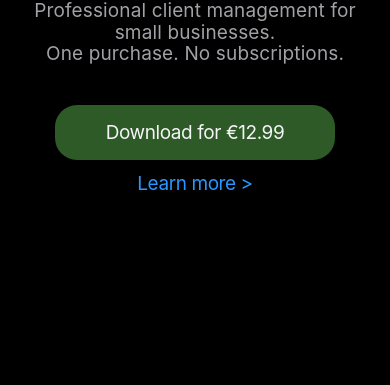
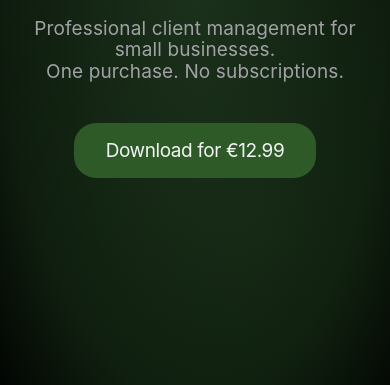
Before and after one commit to daraghbee/GetClientBase, a plain HTML site: page index.html in a window 390 px wide. Shown: the part 459-844 px from the top of the page. Drawn offline with Linux system fonts and the light colour scheme.

Commit message:
Update index.html

````diff
--- a/index.html
+++ b/index.html
@@ -79,13 +79,40 @@
     /* Hero Section */
     .hero {
         min-height: 100vh;
-        background: #000;
+        background: radial-gradient(ellipse at center, #1a2e1a 0%, #0d1a0d 70%, #000 100%);
         display: flex;
         align-items: center;
         justify-content: center;
         text-align: center;
         position: relative;
         padding-top: 44px;
+        overflow: hidden;
+    }
+
+    .hero::before {
+        content: '';
+        position: absolute;
+        top: 0;
+        left: 0;
+        right: 0;
+        bottom: 0;
+        background:
+            radial-gradient(circle at 20% 30%, rgba(45, 90, 39, 0.15) 0%, transparent 50%),
+            radial-gradient(circle at 80% 70%, rgba(45, 90, 39, 0.1) 0%, transparent 50%);
+        animation: subtleMove 20s ease-in-out infinite;
+    }
+
+    @keyframes subtleMove {
+        0%, 100% {
+            background:
+                radial-gradient(circle at 20% 30%, rgba(45, 90, 39, 0.15) 0%, transparent 50%),
+                radial-gradient(circle at 80% 70%, rgba(45, 90, 39, 0.1) 0%, transparent 50%);
+        }
+        50% {
+            background:
+                radial-gradient(circle at 30% 20%, rgba(45, 90, 39, 0.1) 0%, transparent 50%),
+                radial-gradient(circle at 70% 80%, rgba(45, 90, 39, 0.15) 0%, transparent 50%);
+        }
     }
 
     .hero-content {
@@ -451,14 +478,8 @@
         }
 
         .hero-cta {
-            flex-direction: column;
-            gap: 12px;
-        }
-
-        .btn-primary,
-        .btn-secondary {
-            width: 100%;
-            max-width: 280px;
+            justify-content: center;
+            align-items: center;
         }
     }
 
@@ -554,7 +575,6 @@
             <p class="fade-up">Professional client management for small businesses.<br>One purchase. No subscriptions.</p>
             <div class="hero-cta fade-up">
                 <a href="https://apps.apple.com/ie/app/clientbase/id6749312765" class="btn-primary">Download for €12.99</a>
-                <a href="#features" class="btn-secondary">Learn more ></a>
             </div>
         </div>
     </div>
@@ -793,10 +813,21 @@
                     el.classList.add('visible');
                 }, index * 200);
             });
-        }, 100);
+        }, 300);
+    });
+
+    // Trigger animations immediately for elements in view
+    document.addEventListener('DOMContentLoaded', () => {
+        // Check if elements are already in view on page load
+        document.querySelectorAll('.fade-up').forEach(el => {
+            const rect = el.getBoundingClientRect();
+            if (rect.top < window.innerHeight && rect.bottom > 0) {
+                el.classList.add('visible');
+            }
+        });
     });
 </script>
-```
+
 
 </body>
 </html>
````
